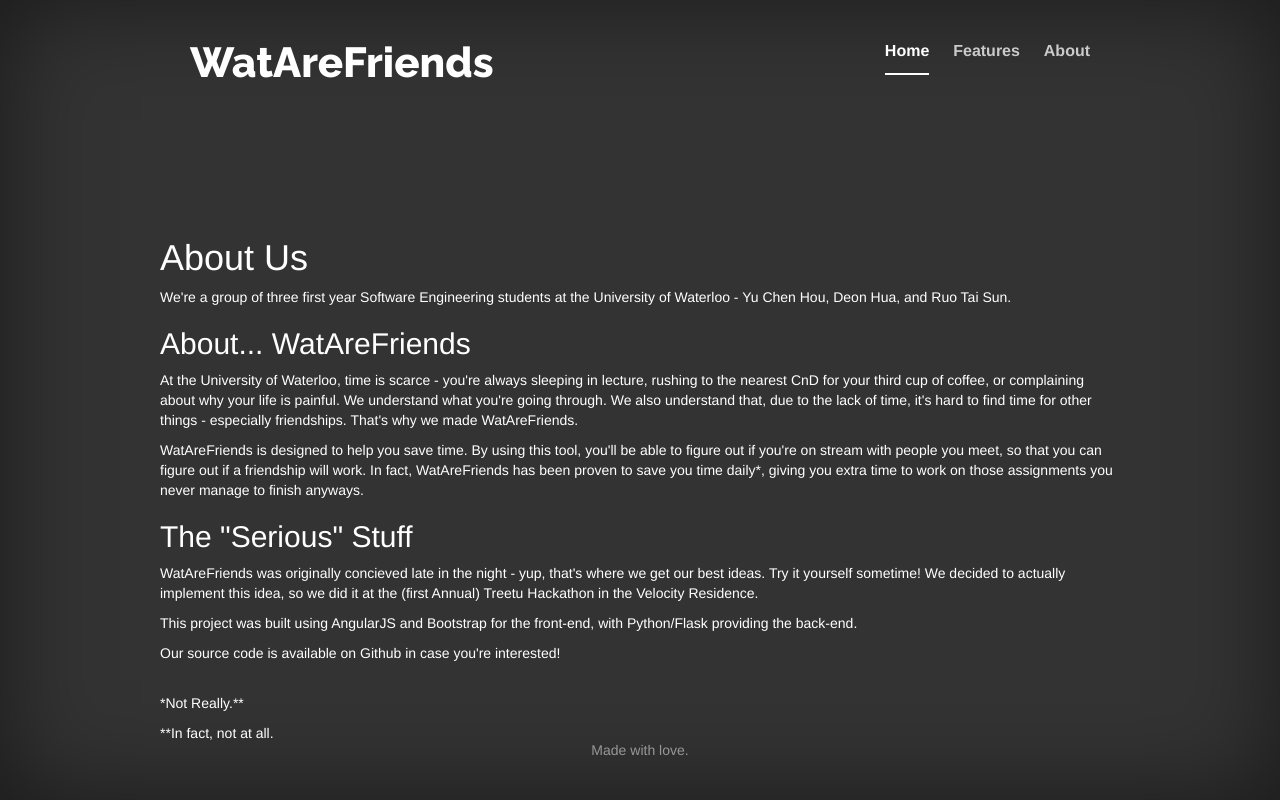
After one commit to yucombinator/coop-friendship, a Flask app: template templates/about.html in a window 1280 px wide. The commit adds this page. Run offline with Flask 2, Linux system fonts and the light colour scheme; the template is opened without the code that fills it, so the values that code supplies are empty; some libraries are stand-ins or nearby versions.

Commit message:
About Page

```diff
--- a/app.py
+++ b/app.py
@@ -3,12 +3,11 @@ from flask import Flask,render_template, request
 import os
 import logic
 import programs as program_helper
-
+import csv
 
 app = Flask(__name__)
 programs = []
-import csv
-import logic
+
 
 @app.route("/")
 def home():
--- a/static/styles.css
+++ b/static/styles.css
@@ -218,3 +218,7 @@ body {
 	float:left;
 	margin-left:10px;
 }
+
+.aboutus{
+  text-align: left
+}
--- /dev/null
+++ b/templates/about.html
@@ -0,0 +1,62 @@
+<!DOCTYPE html>
+<html>
+<html ng-app="CoopFriend">
+<head>
+    <meta name="viewport" content="initial-scale=1.0, user-scalable=no" />
+    <link rel="stylesheet" href="//netdna.bootstrapcdn.com/bootstrap/3.1.1/css/bootstrap.min.css">
+    <link rel="stylesheet" type="text/css" href= "/static/styles.css">
+    <script type="text/javascript" src="https://ajax.googleapis.com/ajax/libs/angularjs/1.2.26/angular.js"></script>
+    <script src="/static/script.js"></script>
+    <script src="/static/ui-bootstrap-tpls-0.11.2.min.js"></script>
+    <link href='http://fonts.googleapis.com/css?family=Raleway:800' rel='stylesheet' type='text/css'>
+    <title>About Us</title>
+</head>
+
+<body ng-controller="MainCtrl">
+<div class="site-wrapper">
+  <div class="site-wrapper-inner">
+    <div class="cover-container">
+      <div class="masthead clearfix">
+        <div class="inner">
+          <h3 class="masthead-brand">WatAreFriends</h3>
+          <nav>
+            <ul class="nav masthead-nav">
+              <li class="active"><a href="index.html">Home</a></li>
+              <li><a href="#">Features</a></li>
+              <li><a href="about.html">About</a></li>
+            </ul>
+          </nav>
+        </div>
+      </div>
+      <form id="form" role="form" class="inner cover">
+        <script type="text/ng-template" id="customTemplate.html">
+          <a style="color:{[{match.model.color}]}">
+              <span bind-html-unsafe="match.label | typeaheadHighlight:query"></span>
+          </a>
+        </script>
+      </form>
+      <div class = "aboutus">
+        <h1>About Us</h1>
+        <p>We're a group of three first year Software Engineering students at the University of Waterloo - Yu Chen Hou, Deon Hua, and Ruo Tai Sun.</p>
+        <h2>About... WatAreFriends</h2>
+        <p>At the University of Waterloo, time is scarce - you're always sleeping in lecture, rushing to the nearest CnD for your third cup of coffee,         or complaining about why your life is painful. We understand what you're going through. We also understand that, due to the lack of                   time, it's hard to find time for other things - especially friendships. That's why we made WatAreFriends.</p>
+        <p>WatAreFriends is designed to help you save time. By using this tool, you'll be able to figure out if you're on stream with people you meet,         so that you can figure out if a friendship will work. In fact, WatAreFriends has been proven to save you time daily*, giving you extra time           to work on those assignments you never manage to finish anyways.</p>
+
+        <h2>The "Serious" Stuff</h2>
+        <p>WatAreFriends was originally concieved late in the night - yup, that's where we get our best ideas. Try it yourself sometime! We decided to            actually implement this idea, so we did it at the (first Annual) Treetu Hackathon in the Velocity Residence.</p>
+        <p>This project was built using AngularJS and Bootstrap for the front-end, with Python/Flask providing the back-end.</p>
+        <p>Our source code is available on <a href = "https://github.com/icechen1/coop-friendship">Github</a> in case you're interested!</p>
+        <br>
+        <p>*Not Really.**</p>
+        <p>**In fact, not at all.</p>
+      </div>
+    <div class="mastfoot">
+      <div class="inner">
+        <p>Made with love.</p>
+      </div>
+    </div>
+  </div>
+</div>
+</div>
+</body>
+</html>
```
